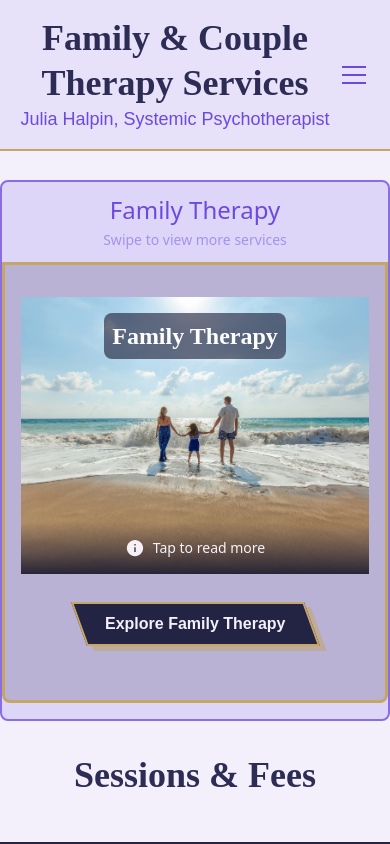
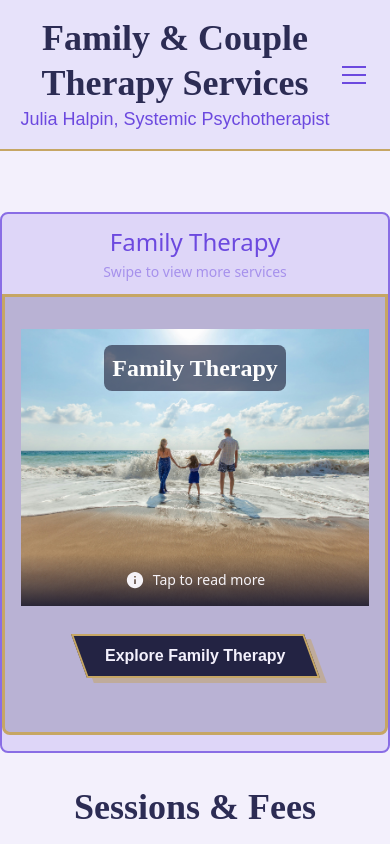
Before and after one commit to maddierosecodes/julia-halpin-systemic-psychotherapy, a Next.js app: page /services in a window 390 px wide. Shown: the top 844 px of the page. Built offline with nearby package versions, Linux system fonts and the light colour scheme.

Commit message:
mobile layout fixes

```diff
--- a/app/layout.tsx
+++ b/app/layout.tsx
@@ -68,7 +68,7 @@ export default function RootLayout({
       <body className="flex flex-col min-h-screen w-full">
         <Header />
         <main
-          className="flex-grow bg-lavender-100 pt-28 sm:pt-24 lg:pt-20 w-full overflow-x-hidden px-0 sm:px-4 md:px-6 lg:px-15"
+          className="flex-grow bg-lavender-100 pt-36 sm:pt-32 lg:pt-20 w-full overflow-x-hidden px-0 sm:px-4 md:px-6 lg:px-15"
           id="main-content"
           tabIndex={-1}
         >
--- a/components/organisms/SessionsAndFees.tsx
+++ b/components/organisms/SessionsAndFees.tsx
@@ -26,7 +26,7 @@ export default function SessionsAndFees() {
   return (
     <section
       id="sessionAndFees"
-      className="flex flex-col justify-center items-center gap-3 mx-auto px-4 sm:px-6 md:px-2 max-w-7xl mb-8 mt-4"
+      className="flex flex-col justify-center items-center gap-3 mx-auto px-4 sm:px-6 md:px-2 xl:px-0 max-w-7xl mb-8 mt-4"
       aria-labelledby="sessions-and-fees-heading"
     >
       <div className="text-center mb-8">
```
